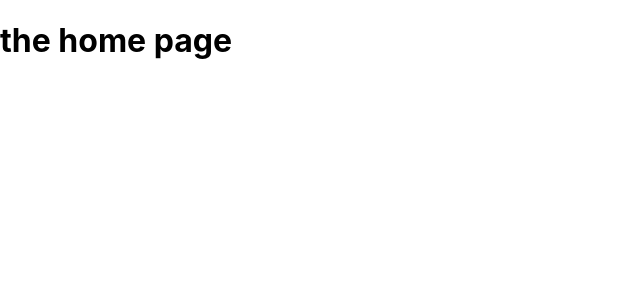
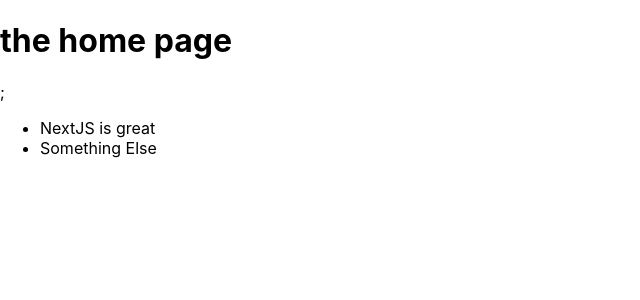
Before and after one commit to catalin-sandru/nextJs, a Next.js app: page / in a window 1280 px wide. Shown: the top 300 px of the page, without its empty margins (0-640 px from the left). Built offline with nearby package versions, Linux system fonts and the light colour scheme.

Commit message:
navigating in next with anchor tag

```diff
--- a/pages/index.js
+++ b/pages/index.js
@@ -1,7 +1,20 @@
 // this page will be rendered at the / or home page
 
+import { Fragment } from "react";
+
 const HomePage = () => {
-  return <h1>the home page</h1>;
+  return (
+    <Fragment>
+      <h1>the home page</h1>;
+      <ul>
+        <li>
+          {/* using an anchor tag the page will send a request to the server and the page will reload */}
+          <a href="/news/nextJs-is-great">NextJS is great</a>
+        </li>
+        <li>Something Else</li>
+      </ul>
+    </Fragment>
+  );
 };
 
 export default HomePage;
```
